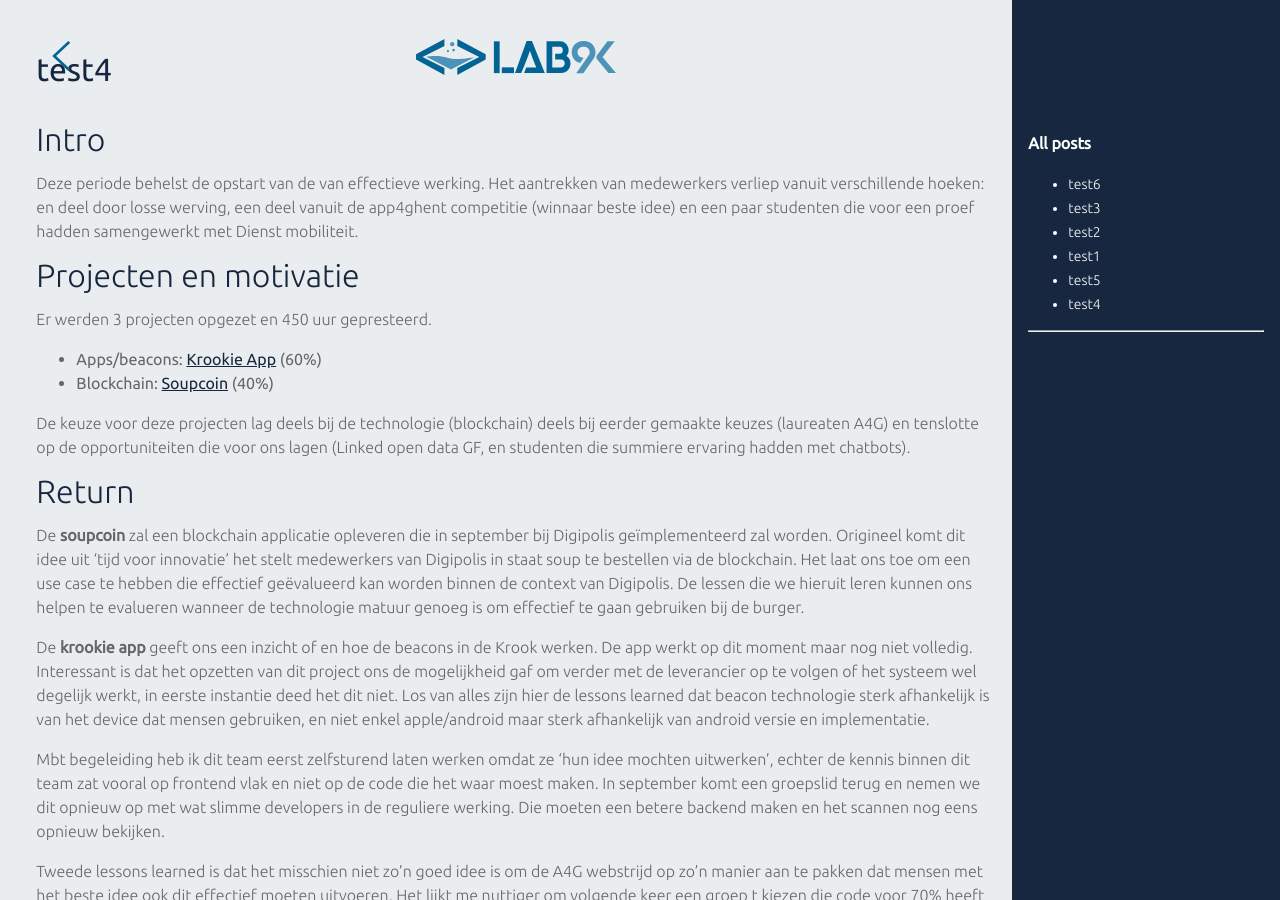
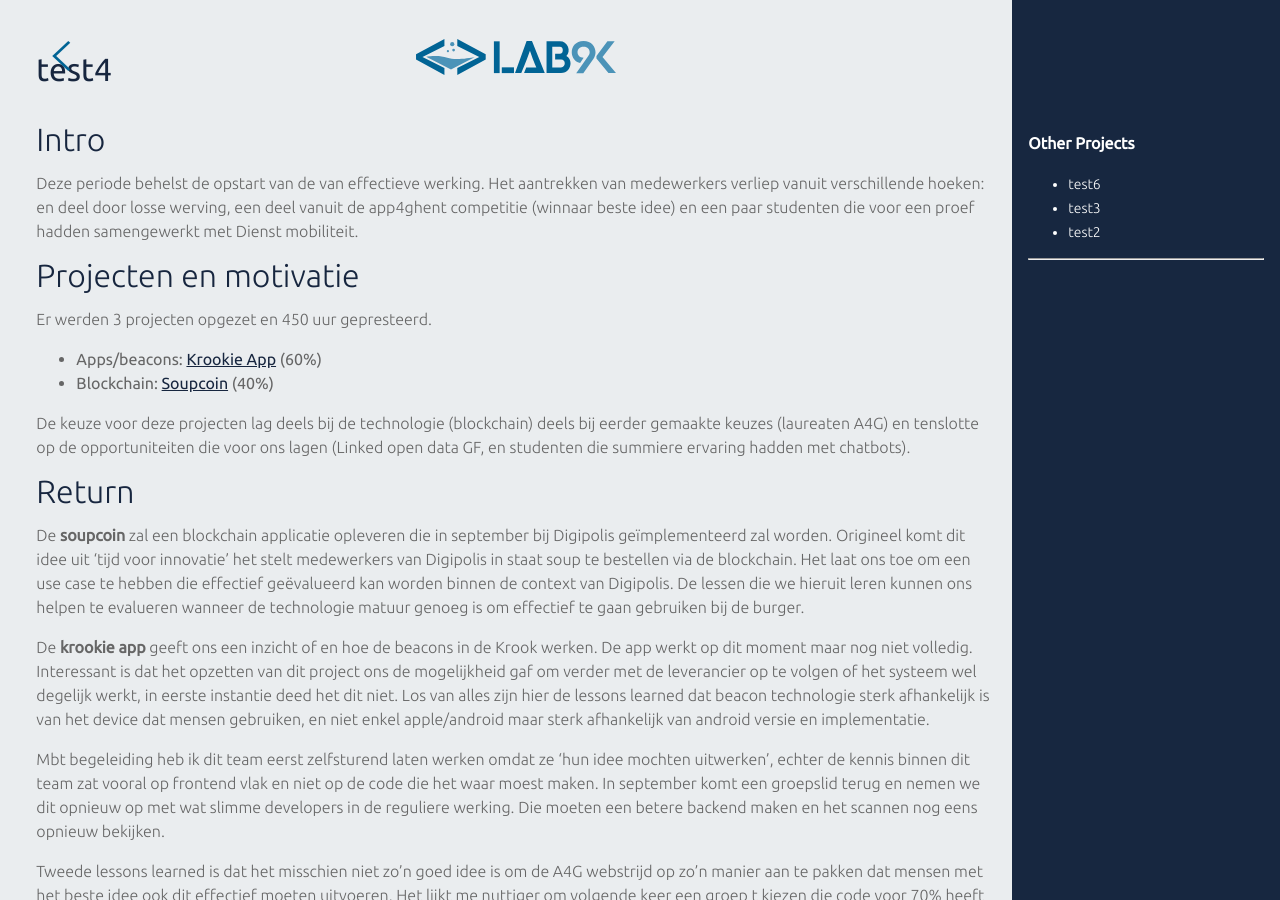
Before and after one commit to lab9k/ServiceFactory, a Jekyll site: the page built from _posts/news/2017-10-02-test4.md, in a window 1280 px wide and 900 px high. Built offline with Jekyll 4.4.1, drawn with Linux system fonts in a browser that asks for light colours; some of the changed text lies outside the part shown.

Commit message:
links fixed

```diff
--- a/_layouts/default.html
+++ b/_layouts/default.html
@@ -82,10 +82,10 @@
                                     <a href="{{ site.url }}">Home</a>
                                 </li>
                                 <li id="menu-item-115" class="menu-item menu-item-type-post_type menu-item-object-page menu-item-has-children menu-item-115 dropdown">
-                                    <a href="{{ site.url }}" class="dropdown-toggle">Projects</a>
+                                    <a href="{{ site.url }}/projects" class="dropdown-toggle">Projects</a>
                                 </li>
                                 <li id="menu-item-49" class="menu-item menu-item-type-post_type menu-item-object-page menu-item-49">
-                                    <a href="https://www.adam-bray.com/contact-me/">Contact</a>
+                                    <a href="{{ site.url }}/contact">Contact</a>
                                 </li>
                             </ul>
                         </div>
--- a/_layouts/post.html
+++ b/_layouts/post.html
@@ -37,13 +37,16 @@
                     <a href="/" class="logo"><img src="/images/logo.svg"></a>
                     <a href="{{site.url}}" id="homelink"><i class="ion-ios-arrow-left"></i></a>
                     {{ content }}
+                    <a href="{{ site.baseurl }}contact"> Ik wens mee te doen aan dit project </a>
                 </div>
             </div>
             <aside>
-                <h4>All posts</h4>
+                <h4>Other Projects</h4>
                 <ul>
-                {% for post in site.posts limit:8 %}
-                    <li><a href="{{ post.url }}">{{ post.title }}</a></li>
+                {% for post in site.categories.project limit:8 %}
+                    {% if post.tags.first != "future" %}
+                        <li><a href="{{ post.url }}">{{ post.title }}</a></li>
+                    {% endif %}
                 {% endfor %}
 
                 </ul>
```
